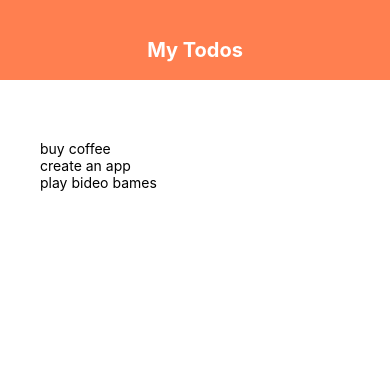
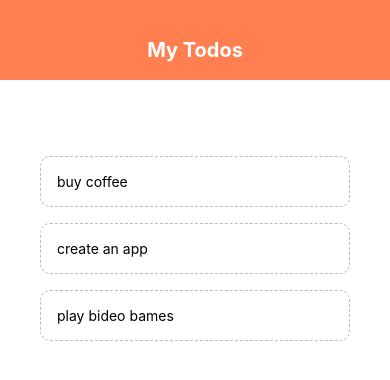
Before and after one commit to gberzuela/RN-Tutorial_Basics, a React Native app: screen / in a window 390 px wide. Shown: the top 380 px of the page. Built offline with nearby package versions, Linux system fonts and the light colour scheme.

Commit message:
Lesson 10 - Todo App (part 2)

```diff
--- a/App.js
+++ b/App.js
@@ -3,6 +3,7 @@ import React, { useState } from 'react';
 import { StyleSheet, Text, View, FlatList } from 'react-native';
 
 import Header from './components/Header';
+import TodoItem from './components/TodoItem';
 
 const App = () => {
 	const [todos, setTodos] = useState([
@@ -10,6 +11,10 @@ const App = () => {
 		{ text: 'create an app', key: '2' },
 		{ text: 'play bideo bames', key: '3' },
 	]);
+
+	const handlePress = (key) => {
+		setTodos((prevTodos) => todos.filter((todo) => todo.key !== key));
+	};
 
 	return (
 		<View style={styles.container}>
@@ -19,7 +24,9 @@ const App = () => {
 				<View style={styles.list}>
 					<FlatList
 						data={todos}
-						renderItem={({ item }) => <Text>{item.text}</Text>}
+						renderItem={({ item }) => (
+							<TodoItem item={item} handlePress={handlePress} />
+						)}
 					/>
 				</View>
 			</View>
--- /dev/null
+++ b/components/TodoItem.js
@@ -0,0 +1,23 @@
+import React from 'react';
+import { StyleSheet, Text, TouchableOpacity } from 'react-native';
+
+const TodoItem = ({ item, handlePress }) => {
+	return (
+		<TouchableOpacity onPress={() => handlePress(item.key)}>
+			<Text style={styles.item}>{item.text}</Text>
+		</TouchableOpacity>
+	);
+};
+
+const styles = StyleSheet.create({
+	item: {
+		padding: 16,
+		marginTop: 16,
+		borderColor: '#bbb',
+		borderWidth: 1,
+		borderStyle: 'dashed',
+		borderRadius: 10,
+	},
+});
+
+export default TodoItem;
```
